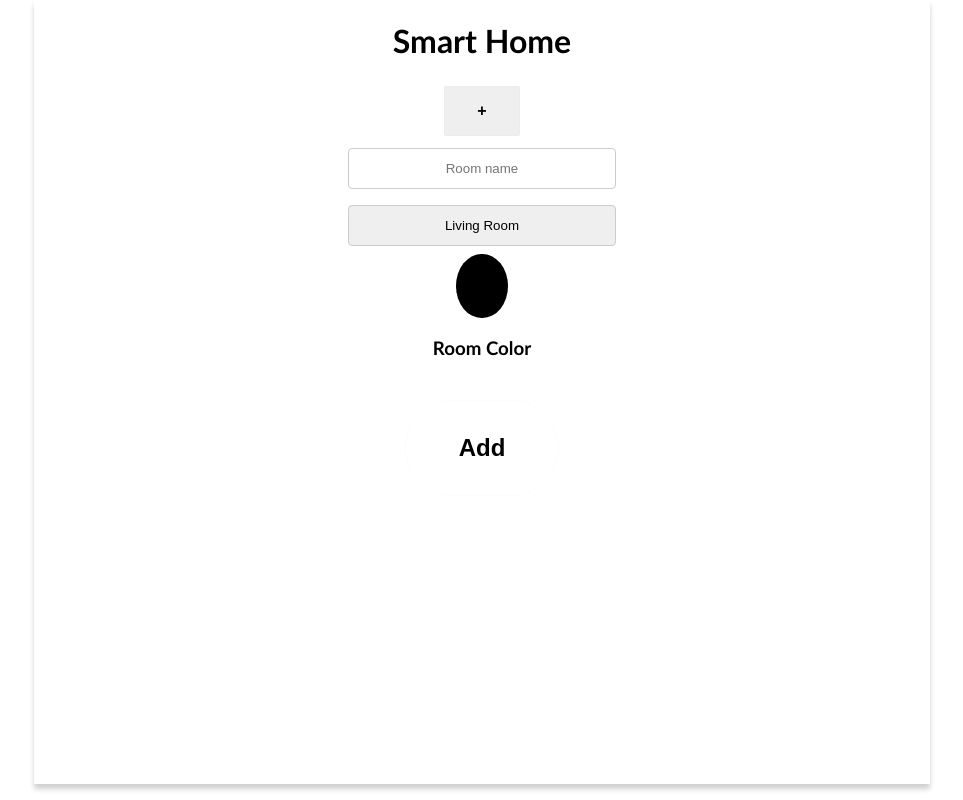
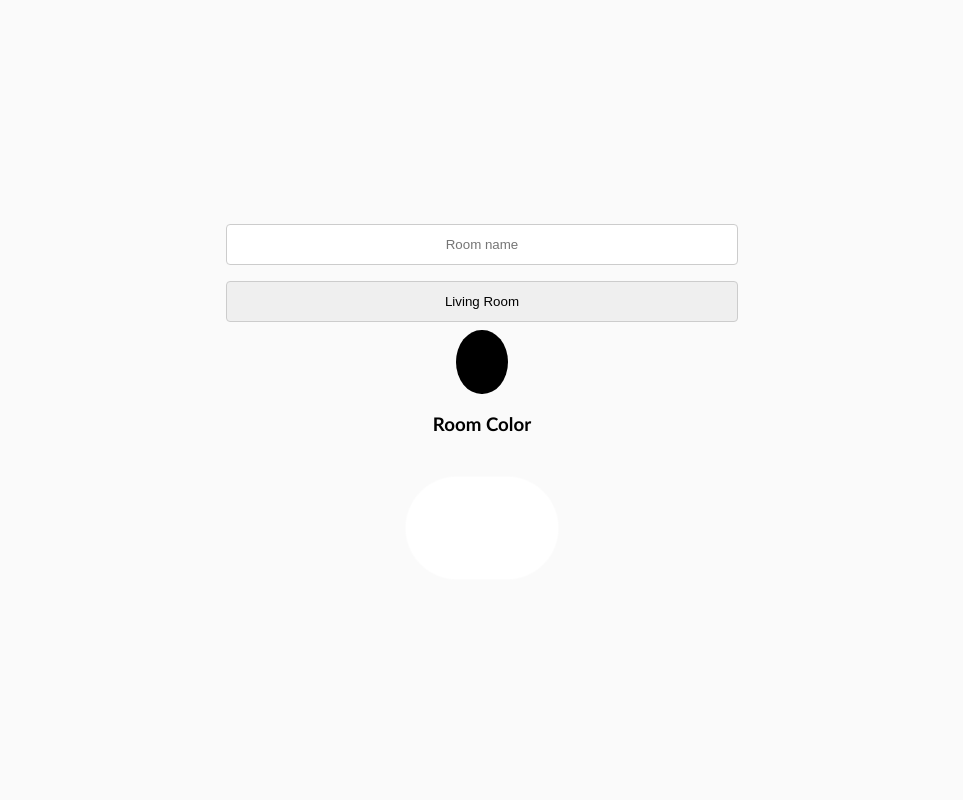
Before and after one commit to gadi9889/SmartHomeDemo, a React (Create React App) app: page /CreateRoom in a window 1280 px wide. Shown: the whole page, without its empty margins (158-1121 px from the left). Built offline with nearby package versions, Linux system fonts and the light colour scheme; some icons are missing.

Commit message:
animated the components room&createRoom entry&exit

```diff
--- a/package.json
+++ b/package.json
@@ -8,6 +8,7 @@
     "@testing-library/jest-dom": "^5.16.1",
     "@testing-library/react": "^12.1.2",
     "@testing-library/user-event": "^13.5.0",
+    "framer-motion": "^6.2.1",
     "gh-pages": "^3.2.3",
     "react": "^17.0.2",
     "react-dom": "^17.0.2",
@@ -17,7 +18,7 @@
     "web-vitals": "^2.1.3"
   },
   "scripts": {
-    "deploy":"npm run build&&gh-pages -d build",
+    "deploy": "npm run build&&gh-pages -d build",
     "start": "react-scripts start",
     "build": "react-scripts build",
     "test": "react-scripts test",
--- a/src/App.css
+++ b/src/App.css
@@ -2,10 +2,12 @@
   display: flex;
   justify-content: center;
   text-align: center;
+  flex-direction: column;
   width: 100vw;
   height: 100vh;
   font-family: 'Trebuchet MS', 'Lucida Sans Unicode', 'Lucida Grande', 'Lucida Sans', Arial, sans-serif;
   overflow: hidden;
+  background-color: rgba(0,0,0,0.02);
 }
 
 .App-header {
@@ -36,12 +38,6 @@ button {
   transition: 0.5s;
 }
 
-#main-out-line {
-  width: 70vw;
-  height: 98vh;
-  box-shadow: 0 0px 0px 0 rgba(0,0,0,0.24), 0 5px 5px 0 rgba(0,0,0,0.19);
-}
-
 button:hover {
   background-color: darkgrey;
   box-shadow: 0 0px 0px 0 rgba(0,0,0,0.24), 0 5px 5px 0 rgba(0,0,0,0.19);
@@ -55,7 +51,7 @@ input:hover ,select:hover {
 }
 
 input[type=text], select {
-  width: 30%;
+  width: 40%;
   text-align: center;
   padding: 12px 20px;
   margin: 8px 0;
@@ -77,7 +73,7 @@ input[type=color] {
   width: 4vw;
   height: 8vh;
   border-radius: 100%;
-  margin-left: 33vw;
+  margin-left: 48vw;
 }
 
 #product-grid {
@@ -106,7 +102,7 @@ input[type=color] {
 
 .product-add-button {
   width: 12vw;
-  height: 12vh;
+  height: 13vh;
   font-weight: bolder;
   border-radius: 100px;
   font-size: 150%;
--- a/src/App.js
+++ b/src/App.js
@@ -1,11 +1,14 @@
 import './App.css';
-import {BrowserRouter as Router, Routes, Route, Link} from 'react-router-dom';
+import {BrowserRouter as Router,useLocation, Routes, Route, Link} from 'react-router-dom';
 import CreateRoom from './components/CreateRoom';
+import Header from './components/Header'
 import Room from './components/Room';
 import { useState } from 'react';
+import { motion, AnimatePresence,useCycle } from "framer-motion"
 import { type } from '@testing-library/user-event/dist/type';
 
 function App() {
+  let location = useLocation();
 
   const [rooms, setRooms] = useState([])
   const [airCons, setAirCons] = useState([''])
@@ -14,6 +17,7 @@ function App() {
   const [stereos, setStereos] = useState([''])
 
   const createroom = (name,type,color) => {
+
     if (rooms.length != 0) {
       setRooms([...rooms,
         {
@@ -128,16 +132,24 @@ function App() {
     });
   }
 
+  const hex2rgb = (hex) => {
+    const r = parseInt(hex.slice(1, 3), 16)
+    const g = parseInt(hex.slice(3, 5), 16)
+    const b = parseInt(hex.slice(5, 7), 16)
+    return textColorSet([ r, g, b ])
+  }
+
+  const textColorSet = (roomColor) => {
+    const brightness = ((roomColor[0] * 299) + (roomColor[1] * 587) + (roomColor[2] * 114)) / 1000;
+    return (brightness > 155) ? 'black':'white';
+  }
+
   return (
     <div className="App">
-      <div id='main-out-line'>
-      <h1>Smart Home</h1>
-      <Router>
-        {rooms.map((room) => {
-          return <Link to={'/'+room.type+'/'+room.name+'-'+room.index}><button style={{backgroundColor: room.color}}>{room.name}</button></Link>
-        })}
-        <Link to='/CreateRoom'><button>+</button></Link>
-        <Routes>
+      <div>
+        <AnimatePresence exitBeforeEnter>
+        <Header rooms={rooms} />
+        <Routes location={location} key={location.key}>
           <Route exact path='/' element={<h2>Welcome To Your Smart Home <br /><br /> Press + To Begin</h2>} />
           <Route exact path='/CreateRoom' element={<CreateRoom createRoomFunc={createroom}/>} />
           {rooms.map((room) => {
@@ -147,6 +159,7 @@ function App() {
                 roomIndex={room.index}
                 roomType={room.type}
                 roomColor={room.color}
+                fontColor={hex2rgb(room.color)}
                 roomItems={room.items}
                 airCons={airCons}
                 heaters={heaters}
@@ -161,7 +174,7 @@ function App() {
             } />
           })}
         </Routes>
-      </Router>
+        </AnimatePresence>
       </div>
     </div>
   );
--- a/src/components/CreateProducts.jsx
+++ b/src/components/CreateProducts.jsx
@@ -1,4 +1,5 @@
 import React from 'react'
+import { Icon } from '@iconify/react';
 
 export default function CreateProducts(props) {
     let product = 'ac';
@@ -20,7 +21,7 @@ export default function CreateProducts(props) {
                 {props.heater}
                 {props.stereo}
             </select>
-            <button class='product-add-button' onClick={clickHandle}>Add</button>
+            <button class='product-add-button' onClick={clickHandle}><Icon style={{fontSize:'28px'}} icon="ic:baseline-done" /></button>
         </div>
     )
 }
--- a/src/components/CreateRoom.jsx
+++ b/src/components/CreateRoom.jsx
@@ -1,5 +1,32 @@
 import React from 'react'
 import { useState } from 'react'
+import { Icon } from '@iconify/react';
+import { motion } from 'framer-motion';
+
+const createRoomVariants = {
+    hidden: {
+        opacity:0,
+        y:'10vh'
+    },
+    visible: {
+        scale:1,
+        opacity:1,
+        y:0,
+        transition: {
+            duration:1,
+            ease:"easeIn"
+        }
+    },
+    exit: {
+        opacity:0,
+        x:"5vh",
+        originY:0,
+        transition: {
+            duration:1,
+            ease:"easeInOut"
+        }
+    }
+}
 
 export default function CreateRoom(props) {
     const [name, setName] = useState()
@@ -19,7 +46,12 @@ export default function CreateRoom(props) {
         }
     }
     return (
-        <div>
+        <motion.div
+            variants={createRoomVariants}
+            initial="hidden"
+            animate="visible"
+            exit="exit"
+        >
             <input type="text" onChange={getName} placeholder='Room name'/> <br/>
             <select name="type" id="type" onChange={getType}>
                 <option value="livingRoom">Living Room</option>
@@ -33,7 +65,7 @@ export default function CreateRoom(props) {
             </div>
             <h3>Room Color</h3>
             <br/>
-            <button class='product-add-button' onClick={() => createRoom(name,type,color)}>Add</button>
-        </div>
+            <button className={'product-add-button'} onClick={() => createRoom(name,type,color)}><Icon style={{fontSize:'28px'}} icon="akar-icons:circle-plus-fill" /></button>
+        </motion.div>
     )
 }
--- /dev/null
+++ b/src/components/Header.jsx
@@ -0,0 +1,53 @@
+import React from 'react';
+import { motion,AnimatePresence } from 'framer-motion';
+import {BrowserRouter as Router,useLocation, Routes, Route, Link} from 'react-router-dom';
+
+const headerVariants = {
+    hidden: {
+        y:"-10vh"
+    },
+    visible: {
+        y:0,
+        trasition: {
+            duration:0.2
+        }
+    },
+    exit: {
+        y:"-10vh",
+        trasition: {
+            duration:0.2
+        }
+    }
+}
+
+export default function Header({rooms, isVisible}) {
+
+    const hex2rgb = (hex) => {
+        const r = parseInt(hex.slice(1, 3), 16)
+        const g = parseInt(hex.slice(3, 5), 16)
+        const b = parseInt(hex.slice(5, 7), 16)
+        return textColorSet([ r, g, b ])
+    }
+
+    const textColorSet = (roomColor) => {
+        const brightness = ((roomColor[0] * 299) + (roomColor[1] * 587) + (roomColor[2] * 114)) / 1000;
+        return (brightness > 155) ? 'black':'white';
+    }
+
+    return (
+        <AnimatePresence>
+        {isVisible &&  (<motion.div
+            variants={headerVariants}
+            initial='hidden'
+            animate='visible'
+            exit='exit'
+        >
+            <h1 >Smart Home</h1>
+            {rooms.map((room) => {
+            return <Link to={'/'+room.type+'/'+room.name+'-'+room.index}><button style={{backgroundColor: room.color, color:hex2rgb(room.color)}}>{room.name}</button></Link>
+            })}
+            <Link to='/CreateRoom'><button>+</button></Link>
+        </motion.div>)}
+        </AnimatePresence>
+    )
+}
--- a/src/components/Product.jsx
+++ b/src/components/Product.jsx
@@ -3,14 +3,16 @@ import { useState} from 'react';
 import { Icon } from '@iconify/react';
 
 export default function Product(props) {
-    const [color, setColor] = useState(props.color)
-    const [backgroundColor, setBackgroundColor] = useState('white');
+    let logoColorArr = ['black','red']
+    let backgroundColorArr = ['white','grey']
+    let status = !props.status
 
-    let status = !props.status
+    const [logoColor, setLogoColor] = useState(status ? logoColorArr[0]:logoColorArr[1])
+    const [backgroundColor, setBackgroundColor] = useState(status ? backgroundColorArr[0]:backgroundColorArr[1]);
 
     const statusChange = (status) => {
         props.power(props.index)
-        setColor(colorSet(status))
+        setLogoColor(colorSet(status))
         props.update(Math.random());
     }
 
@@ -25,7 +27,7 @@ export default function Product(props) {
 
     return (
         <div>
-            <button class="product" style={{color:color,backgroundColor:backgroundColor}} onClick={() => statusChange(status)}><Icon icon={props.logoName} style={{ fontSize: '36px' }}/></button>
+            <button class="product" style={{color:logoColor,backgroundColor:backgroundColor}} onClick={() => statusChange(status)}><Icon icon={props.logoName} style={{ fontSize: '36px' }}/></button>
         </div>
     )
 }
--- a/src/components/Room.jsx
+++ b/src/components/Room.jsx
@@ -1,7 +1,33 @@
 import React from 'react'
 import CreateProducts from './CreateProducts';
 import Product from './Product';
+import { Icon } from '@iconify/react';
 import { useState } from 'react';
+import { motion } from 'framer-motion';
+
+const roomVariants = {
+    hidden: {
+        opacity:0,
+        y:'40vh'
+    },
+    visible: {
+        scale:1,
+        opacity:1,
+        y:0,
+        transition: {
+            duration:1,
+            ease:"easeIn"
+        }
+    },
+    exit: {
+        opacity:0,
+        x:"-5vh",
+        transition: {
+            duration:1,
+            ease:"easeInOut"
+        }
+    }
+}
 
 export default function Room(props) {
     let flag = true;
@@ -55,14 +81,7 @@ export default function Room(props) {
         return
     }
 
-    const colorSet = (status) => {
-        if (status) {
-            return 'red'
-        }
-        else {
-            return 'black'
-        }
-    }
+
 
     const update = (i) => {
         setRender(i)
@@ -77,7 +96,6 @@ export default function Room(props) {
             return <Product
                 update={update}
                 status={product.status}
-                color={colorSet(product.status)}
                 index={product.index}
                 logoName={logoName}
                 power={productPower}
@@ -86,8 +104,13 @@ export default function Room(props) {
     }
 
     return (
-        <div>
-            <h3 style={{color:props.roomColor}}>{props.roomName}</h3>
+        <motion.div
+            variants={roomVariants}
+            initial="hidden"
+            animate="visible"
+            exit="exit"
+        >
+            <h3 style={{backgroundColor:props.roomColor,color:props.fontColor}}>{props.roomName}</h3>
             <h4>{props.roomType}</h4>
 
             <div id="product-grid">
@@ -100,8 +123,8 @@ export default function Room(props) {
                 {props.stereos.map((stereo) => checkProductInRoom(props.roomIndex,stereo,props.stereoPower,"bx:bxs-music"))}
             </div>
 
-            <button class={'product-add-button'} onClick={addDirect}>+</button>
+            <button className={'product-add-button'} onClick={addDirect}><Icon style={{fontSize:'28px'}} icon="akar-icons:circle-plus-fill" /></button>
             {addProduct}
-        </div>
+        </motion.div>
     )
 }
--- a/src/index.js
+++ b/src/index.js
@@ -2,10 +2,14 @@ import React from 'react';
 import ReactDOM from 'react-dom';
 import './index.css';
 import App from './App';
+import {BrowserRouter as Router} from 'react-router-dom'
 
 ReactDOM.render(
   <React.StrictMode>
-    <App />
+      <Router>
+        <App />
+      </Router>
+
   </React.StrictMode>,
   document.getElementById('root')
 );
```
Also changed, not shown: 1 other file (tests, documents, lock files or other folders).
